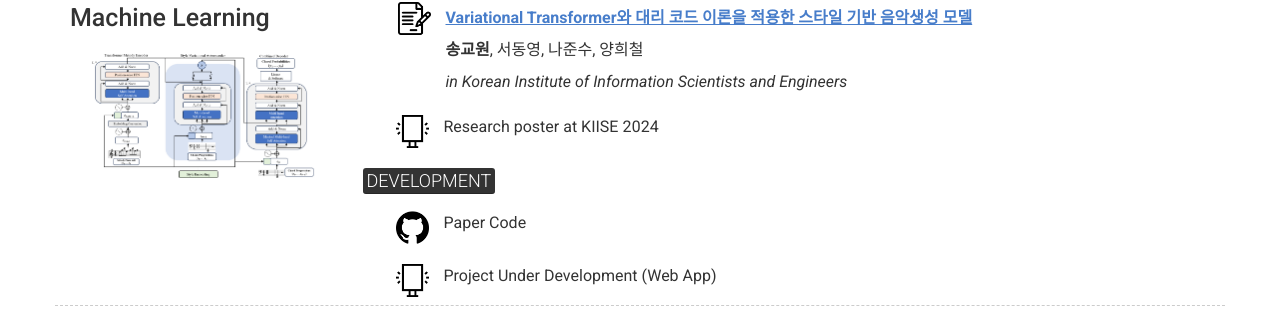
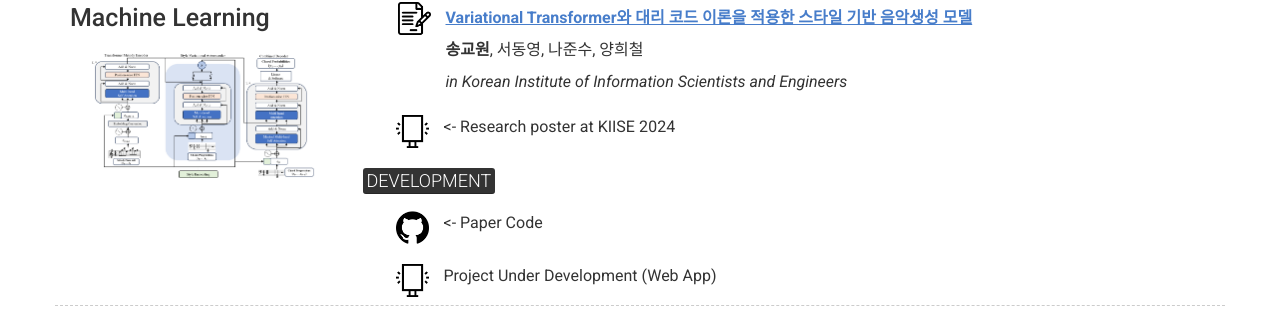
Before and after one commit to tim000519/resume, a Jekyll site: the page built from index.md, in a window 1280 px wide and 900 px high, scrolled down 610 px. Shown: the part 143-464 px from the top of the window. Built offline with Jekyll 4.4.1, drawn with Linux system fonts in a browser that asks for light colours; nearby versions of some CDN libraries.

```diff
--- a/_config.yml
+++ b/_config.yml
@@ -104,7 +104,7 @@ content:
               <img src="/resume/images/poster2.png" alt="PDF" width="33" style="vertical-align: middle; flex-shrink: 0;">
             </a>
             <p style="margin-left: 5px; vertical-align: middle;">
-              Research poster at KIISE 2024
+              <- Research poster at KIISE 2024
             </p>
           </div>
 
@@ -115,7 +115,7 @@ content:
               <img src="/resume/images/github.png" alt="PDF" width="33" style="vertical-align: middle; flex-shrink: 0;">
             </a>
             <p style="margin-left: 5px; vertical-align: middle;">
-              Paper Code
+              <- Paper Code
             </p>
           </div>
 
```
